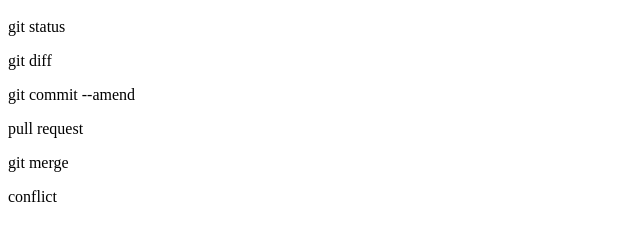
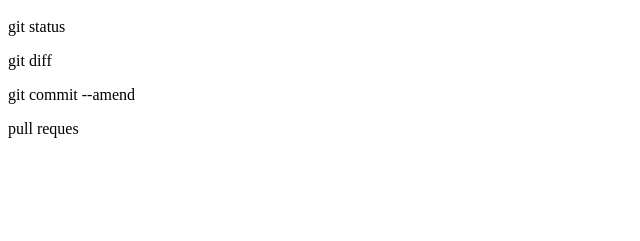
Before and after one commit to nji13/git_tutorial, a plain HTML site: page index.html in a window 1280 px wide. Shown: the part 57-298 px from the top of the page, without its empty margins (0-640 px from the left). Drawn offline with Linux system fonts and the light colour scheme.

```diff
--- a/index.html
+++ b/index.html
@@ -2,6 +2,4 @@
 <p>git status</p>
 <p>git diff</p>
 <p>git commit --amend</p>
-<p>pull request</p>
-<p>git merge</p>
-<p>conflict</p>
+<p>pull reques</p>
```
